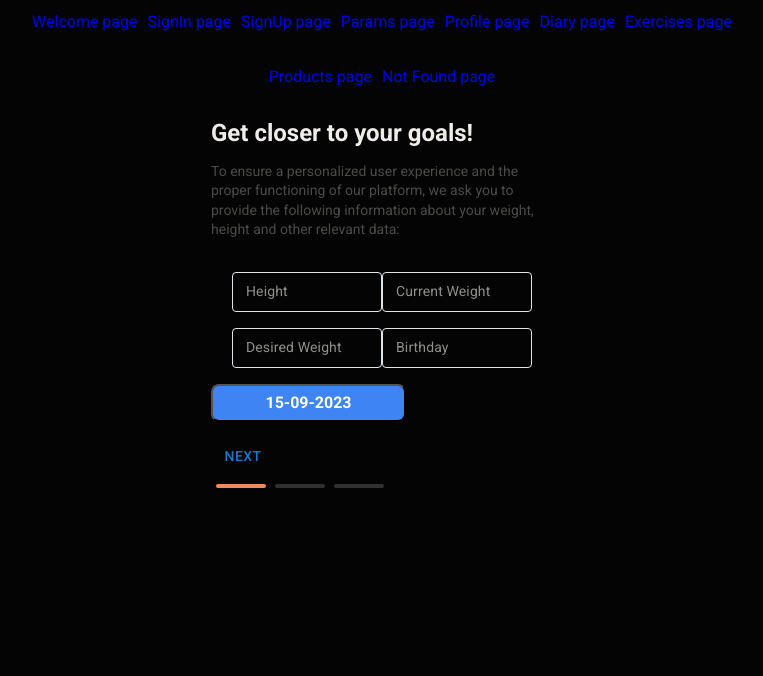
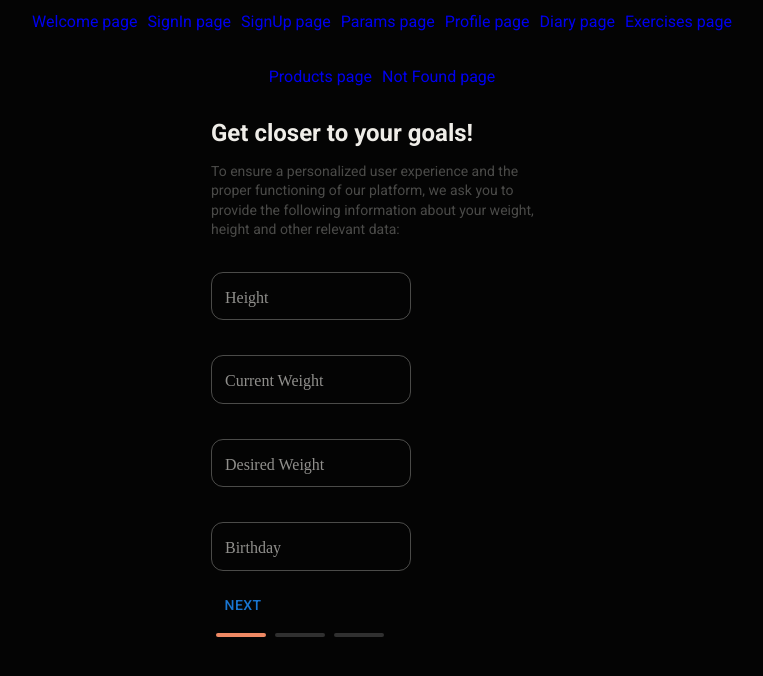
Before and after one commit to made-by-curiosity/power_pulse_frontend, a React (Create React App) app: page /power_pulse_frontend/params in a window 1280 px wide. Shown: the top 676 px of the page, without its empty margins (258-1021 px from the left). Built offline with nearby package versions, Linux system fonts and the light colour scheme.

Commit message:
add validation ParamsForm

```diff
--- a/src/components/CustomInput/CustomInput.jsx
+++ b/src/components/CustomInput/CustomInput.jsx
@@ -25,7 +25,7 @@ export const CustomInput = ({ field, form, ...props }) => {
   const errorMessage = form.errors[name];
   const touched = form.touched[name];
 
-  const hasValue = value.trim().length > 0;
+  const hasValue = value.toString().trim().length > 0;
 
   const showFeedback = (!!isFocused && hasValue) || touched;
 
--- a/src/components/ParamsForm/ParamsForm.jsx
+++ b/src/components/ParamsForm/ParamsForm.jsx
@@ -13,11 +13,49 @@ import FormControlLabel from '@mui/material/FormControlLabel';
 import FormControl from '@mui/material/FormControl';
 import FormLabel from '@mui/material/FormLabel';
 
+import { Field, Form, Formik } from 'formik';
+import * as Yup from 'yup';
+import { CustomInput } from "components/CustomInput/CustomInput";
+
+
+const today = new Date();
+    const eighteenYearsAgo = new Date(today.getFullYear() - 18, today.getMonth(), today.getDate());
+
+const validationSchema = Yup.object({
+  height: Yup.number('Number')
+    .typeError('Height must be a number')
+    .positive('Height must be a positive number.')
+    .min(150, 'Height must be at least 150 cm')
+    .required('Height is required'),
+  currentWeight: Yup.number()
+    .typeError('Height must be a number')
+    .min(35, 'Current weight must be at least 35 kg')
+    .positive('Current weight must be a positive number.')
+    .required('Current weight is required'),
+  desiredWeight: Yup.number()
+    .typeError('Height must be a number')
+    .min(35, 'Desired weight  must be at least 35 kg')
+    .positive('Weight must be a positive number.')
+    .required('Height is required'),
+  birthday: Yup.date()
+    .max(eighteenYearsAgo, 'You must be older than 18 years old')
+    .required('Height is required'),
+});
+
 export const ParamsForm = () => {
-    const [height, setHeight] = useState('');
-    const [currentWeight, setCurrentWeight] = useState('');
-    const [desiredWeight, setDesiredWeight] = useState('');
-    const [birthday, setBirthday] = useState('');
+  const initialValues = {
+    height: "",
+    currentWeight: "",
+    desiredWeight: "",
+    birthday: "",
+  };
+
+
+
+    // const [height, setHeight] = useState('');
+    // const [currentWeight, setCurrentWeight] = useState('');
+    // const [desiredWeight, setDesiredWeight] = useState('');
+    // const [birthday, setBirthday] = useState('');
 
 
     const [blood, setBlood] = useState("1");
@@ -26,26 +64,6 @@ export const ParamsForm = () => {
 
     const [step, setStep] = useState(1);
 
-
-    const handleOnChange = (e) => {
-        const {name, value} = e.currentTarget;
-        switch (name) {
-            case "height":
-                setHeight(value);
-                break;
-            case "currentWeight":
-                setCurrentWeight(value);
-                break;
-            case "desiredWeight":
-                setDesiredWeight(value);
-                break;
-            case "birthday":
-                setBirthday(value);
-                break;
-            default:
-                break;
-        }
-    }
 
 
     const handleChangeBlood = (e) => {
@@ -68,9 +86,6 @@ export const ParamsForm = () => {
         setStep(state => state - 1);
     }
 
-    const handleClickGo = () => {
-        alert(`{height: ${height}, currentWeight: ${currentWeight},desiredWeight: ${desiredWeight}, birthday: ${birthday}, bloodt: ${blood}, sex:  ${sex}, level:  ${level}}`);
-    }
 
 
     const FormLabelStyling = {
@@ -82,30 +97,12 @@ export const ParamsForm = () => {
     }
 
 
-    const TextFieldStyling = {
-      mb: 2,
-      "& label": {
-          color: 'rgb(239, 237, 232, 0.6)',
-          fontSize: 14,
-        },
-        "& label.Mui-focused": {
-          color: 'rgb(239, 237, 232, 0.6)'
-        },
-        "& input": {
-          color: 'rgb(239, 237, 232, 0.6)'
-        },
-      '& .MuiOutlinedInput-root': {
-      '& fieldset': {
-        borderColor: '#E0E3E7',
-      },
-      '&:hover fieldset': {
-        borderColor: '#b25613',
-      },
-      '&.Mui-focused fieldset': {
-        borderColor: '#b25613',
-      },
-    },
-    }
+
+
+    const onSubmit = (values, { resetForm }) => {
+      console.log(values);
+      resetForm();
+    };
 
     return (
         <Section>
@@ -113,59 +110,54 @@ export const ParamsForm = () => {
             <>
                 <ParamsFormTitle>Get closer to your goals!</ParamsFormTitle>
                 <ParamsFormSubTitle>To ensure a personalized user experience and the proper functioning of our platform, we ask you to provide the following information about your weight, height and other relevant data:</ParamsFormSubTitle>
-                <FormData autoComplete="off">
-                <InputWrap>
-                <TextField
-                    id="outlined-basic"
+                <Formik
+                initialValues={initialValues}
+                validationSchema={validationSchema}
+                onSubmit={onSubmit}
+              >
+        <Form
+          style={{
+            display: 'flex',
+            flexDirection: 'column',
+            gap: '35px',
+            width: '100%',
+          }}
+        >
+          <Field
+            label="Height"
+            name="height"
             type="text"
-                    label="Height"
-                    variant="outlined"
-                    name="height"
-                    value={height}
-                    size="small"
-                    sx={TextFieldStyling}
-
-                    onChange={handleOnChange}
+            autoComplete="off"
+            component={CustomInput}
+            inputStyles={{ width: '200px' }}
           />
-                <TextField
-                    id="outlined-basic"
+          <Field
+            label="Current Weight"
+            name="currentWeight"
             type="text"
-                    label="Current Weight"
-                    variant="outlined"
-                    name="currentWeight"
-                    value={currentWeight}
-                    size="small"
-                    sx={TextFieldStyling}
-                    onChange={handleOnChange}
+            autoComplete="off"
+            component={CustomInput}
+            inputStyles={{ width: '200px' }}
           />
-                </InputWrap>
-
-                <InputWrap>
-                <TextField
-                    id="outlined-basic"
+          <Field
+            label="Desired Weight"
+            name="desiredWeight"
             type="text"
-                    label="Desired Weight"
-                    variant="outlined"
-                    name="desiredWeight"
-                    value={desiredWeight}
-                    size="small"
-                    sx={TextFieldStyling}
-                    onChange={handleOnChange}
+            autoComplete="off"
+            component={CustomInput}
+            inputStyles={{ width: '200px' }}
           />
-                <TextField
-                    id="outlined-basic"
+          <Field
+            label="Birthday"
+            name="birthday"
             type="text"
-                    label="Birthday"
-                    variant="outlined"
-                    name="birthday"
-                    value={birthday}
-                    size="small"
-                    sx={TextFieldStyling}
-                    onChange={handleOnChange}
+            autoComplete="off"
+            component={CustomInput}
+            inputStyles={{ width: '200px' }}
           />
-                </InputWrap>
-            </FormData>
-            <StyledDatepicker />
+        </Form>
+      </Formik>
+            {/* <StyledDatepicker /> */}
             </>}
             { step === 2 &&
             <>
@@ -325,7 +317,7 @@ export const ParamsForm = () => {
             {step < 3 && <Button variant="text" type="button"   size="medium" sx={{mt: 2}} margin="normal" onClick={handleClickNext}>
                     Next
             </Button>}
-            {step === 3 && <Button variant="text" type="submit" size="medium" sx={{mt: 2}} margin="normal" onClick={handleClickGo}>
+            {step === 3 && <Button variant="text" type="submit" size="medium" sx={{mt: 2}} margin="normal">
                     Go
                 </Button>}
             <StepWrap>
@@ -340,3 +332,33 @@ export const ParamsForm = () => {
 
     )
 }
+
+
+
+
+
+
+   // const TextFieldStyling = {
+    //   mb: 2,
+    //   "& label": {
+    //       color: 'rgb(239, 237, 232, 0.6)',
+    //       fontSize: 14,
+    //     },
+    //     "& label.Mui-focused": {
+    //       color: 'rgb(239, 237, 232, 0.6)'
+    //     },
+    //     "& input": {
+    //       color: 'rgb(239, 237, 232, 0.6)'
+    //     },
+    //   '& .MuiOutlinedInput-root': {
+    //   '& fieldset': {
+    //     borderColor: '#E0E3E7',
+    //   },
+    //   '&:hover fieldset': {
+    //     borderColor: '#b25613',
+    //   },
+    //   '&.Mui-focused fieldset': {
+    //     borderColor: '#b25613',
+    //   },
+    // },
+    // }
```
Also changed, not shown: src/components/ParamsForm/ParamsForm.styled.js (line endings or trailing spaces). Lines whose indentation alone changed are shown as unchanged.
